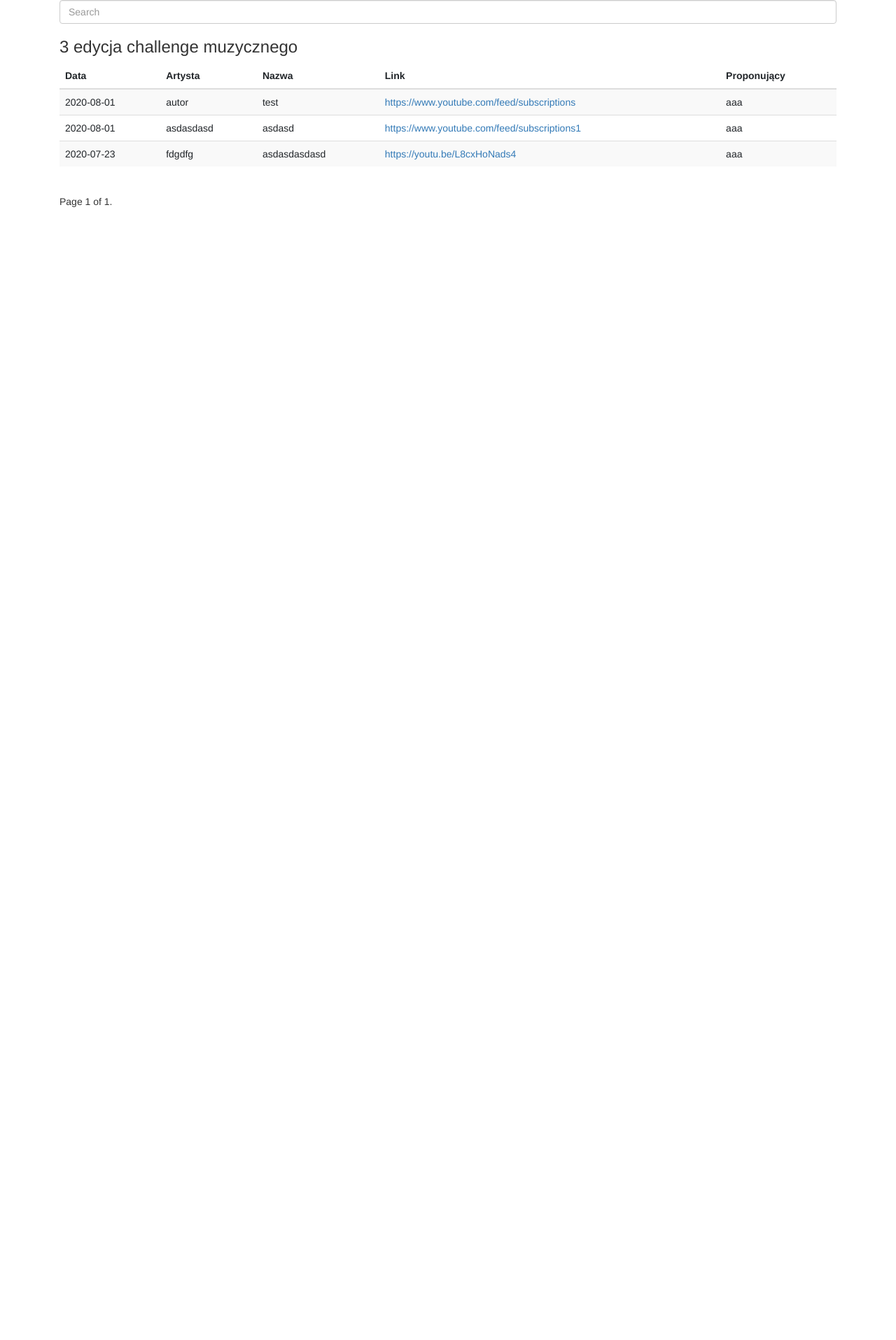
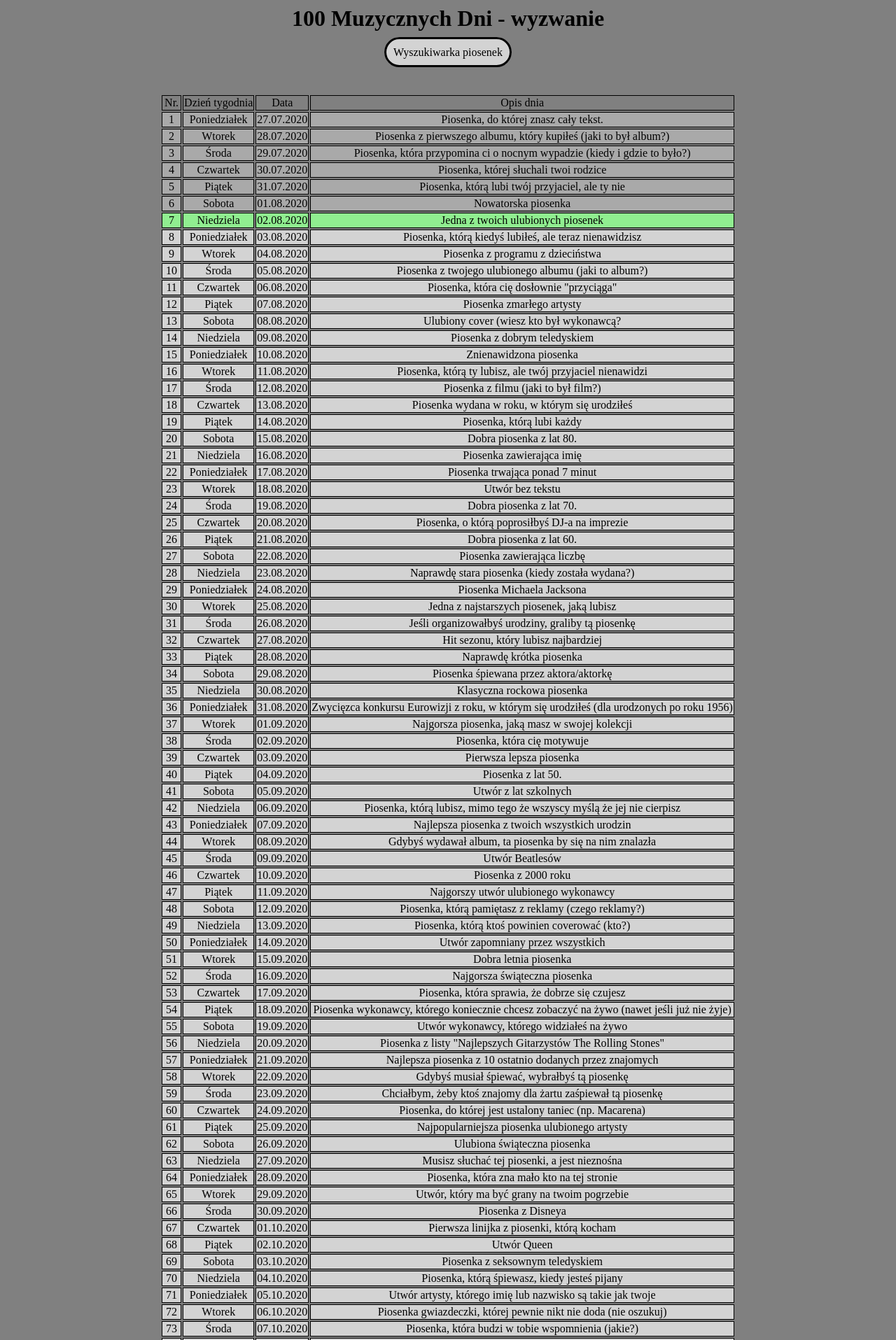
Before and after one commit to Drizii/DayChallange, a Django app: page / in a window 1280 px wide. Shown: the top 1915 px of the page at 70% size. Before the commit the page ends 296 px from the top, so only its background shows below. Run offline with Django 3.2, Linux system fonts and the light colour scheme; data comes from the database, SQL or seed files in the repository; some libraries are stand-ins or nearby versions.

Commit message:
poprawki na produkcji

```diff
--- a/challange/admin.py
+++ b/challange/admin.py
@@ -4,10 +4,13 @@ from .models import Song, Person, Day, Event
 
 class SongTabularInLine(admin.TabularInline):
     model = Song
+    extra = 3
+    fields = ("person", "artist", "title", "link")
 
 
+@admin.register(Day)
 class DayAdmin(admin.ModelAdmin):
-    inlines = [SongTabularInLine]
+    inlines = [SongTabularInLine, ]
 
     class Meta:
         model = Day
@@ -15,5 +18,4 @@ class DayAdmin(admin.ModelAdmin):
 
 admin.site.register(Person)
 admin.site.register(Song)
-admin.site.register(Day)
 admin.site.register(Event)
--- /dev/null
+++ b/challange/templates/index.html
@@ -0,0 +1,179 @@
+<head>
+	<meta charset="utf8">
+</head>
+<body>
+<div>
+<h1>100 Muzycznych Dni - wyzwanie</h1>
+
+<a id="search_button" href="/search/">Wyszukiwarka piosenek</a>
+
+<table>
+    <thead>
+    <tr><td>Nr.</td><td>Dzień tygodnia</td><td>Data</td><td>Opis dnia</td></tr>
+    </thead>
+    <tbody>
+    <tr><td>1</td><td>Poniedziałek</td><td>27.07.2020</td><td>Piosenka, do której znasz cały tekst.</td></tr>
+    <tr><td>2</td><td>Wtorek</td><td>28.07.2020</td><td>Piosenka z pierwszego albumu, który kupiłeś (jaki to był album?)</td></tr>
+    <tr><td>3</td><td>Środa</td><td>29.07.2020</td><td>Piosenka, która przypomina ci o nocnym wypadzie (kiedy i gdzie to było?)</td></tr>
+    <tr><td>4</td><td>Czwartek</td><td>30.07.2020</td><td>Piosenka, której słuchali twoi rodzice</td></tr>
+    <tr><td>5</td><td>Piątek</td><td>31.07.2020</td><td>Piosenka, którą lubi twój przyjaciel, ale ty nie</td></tr>
+    <tr><td>6</td><td>Sobota</td><td>01.08.2020</td><td>Nowatorska piosenka</td></tr>
+    <tr><td>7</td><td>Niedziela</td><td>02.08.2020</td><td>Jedna z twoich ulubionych piosenek</td></tr>
+    <tr><td>8</td><td>Poniedziałek</td><td>03.08.2020</td><td>Piosenka, którą kiedyś lubiłeś, ale teraz nienawidzisz</td></tr>
+    <tr><td>9</td><td>Wtorek</td><td>04.08.2020</td><td>Piosenka z programu z dzieciństwa</td></tr>
+    <tr><td>10</td><td>Środa</td><td>05.08.2020</td><td>Piosenka z twojego ulubionego albumu (jaki to album?)</td></tr>
+    <tr><td>11</td><td>Czwartek</td><td>06.08.2020</td><td>Piosenka, która cię dosłownie "przyciąga"</td></tr>
+    <tr><td>12</td><td>Piątek</td><td>07.08.2020</td><td>Piosenka zmarłego artysty</td></tr>
+    <tr><td>13</td><td>Sobota</td><td>08.08.2020</td><td>Ulubiony cover (wiesz kto był wykonawcą?</td></tr>
+    <tr><td>14</td><td>Niedziela</td><td>09.08.2020</td><td>Piosenka z dobrym teledyskiem</td></tr>
+    <tr><td>15</td><td>Poniedziałek</td><td>10.08.2020</td><td>Znienawidzona piosenka</td></tr>
+    <tr><td>16</td><td>Wtorek</td><td>11.08.2020</td><td>Piosenka, którą ty lubisz, ale twój przyjaciel nienawidzi</td></tr>
+    <tr><td>17</td><td>Środa</td><td>12.08.2020</td><td>Piosenka z filmu (jaki to był film?)</td></tr>
+    <tr><td>18</td><td>Czwartek</td><td>13.08.2020</td><td>Piosenka wydana w roku, w którym się urodziłeś</td></tr>
+    <tr><td>19</td><td>Piątek</td><td>14.08.2020</td><td>Piosenka, którą lubi każdy</td></tr>
+    <tr><td>20</td><td>Sobota</td><td>15.08.2020</td><td>Dobra piosenka z lat 80.</td></tr>
+    <tr><td>21</td><td>Niedziela</td><td>16.08.2020</td><td>Piosenka zawierająca imię</td></tr>
+    <tr><td>22</td><td>Poniedziałek</td><td>17.08.2020</td><td>Piosenka trwająca ponad 7 minut</td></tr>
+    <tr><td>23</td><td>Wtorek</td><td>18.08.2020</td><td>Utwór bez tekstu</td></tr>
+    <tr><td>24</td><td>Środa</td><td>19.08.2020</td><td>Dobra piosenka z lat 70.</td></tr>
+    <tr><td>25</td><td>Czwartek</td><td>20.08.2020</td><td>Piosenka, o którą poprosiłbyś DJ-a na imprezie</td></tr>
+    <tr><td>26</td><td>Piątek</td><td>21.08.2020</td><td>Dobra piosenka z lat 60.</td></tr>
+    <tr><td>27</td><td>Sobota</td><td>22.08.2020</td><td>Piosenka zawierająca liczbę</td></tr>
+    <tr><td>28</td><td>Niedziela</td><td>23.08.2020</td><td>Naprawdę stara piosenka (kiedy została wydana?)</td></tr>
+    <tr><td>29</td><td>Poniedziałek</td><td>24.08.2020</td><td>Piosenka Michaela Jacksona</td></tr>
+    <tr><td>30</td><td>Wtorek</td><td>25.08.2020</td><td>Jedna z najstarszych piosenek, jaką lubisz</td></tr>
+    <tr><td>31</td><td>Środa</td><td>26.08.2020</td><td>Jeśli organizowałbyś urodziny, graliby tą piosenkę</td></tr>
+    <tr><td>32</td><td>Czwartek</td><td>27.08.2020</td><td>Hit sezonu, który lubisz najbardziej</td></tr>
+    <tr><td>33</td><td>Piątek</td><td>28.08.2020</td><td>Naprawdę krótka piosenka</td></tr>
+    <tr><td>34</td><td>Sobota</td><td>29.08.2020</td><td>Piosenka śpiewana przez aktora/aktorkę</td></tr>
+    <tr><td>35</td><td>Niedziela</td><td>30.08.2020</td><td>Klasyczna rockowa piosenka</td></tr>
+    <tr><td>36</td><td>Poniedziałek</td><td>31.08.2020</td><td>Zwycięzca konkursu Eurowizji z roku, w którym się urodziłeś (dla urodzonych po roku 1956)</td></tr>
+    <tr><td>37</td><td>Wtorek</td><td>01.09.2020</td><td>Najgorsza piosenka, jaką masz w swojej kolekcji</td></tr>
+    <tr><td>38</td><td>Środa</td><td>02.09.2020</td><td>Piosenka, która cię motywuje</td></tr>
+    <tr><td>39</td><td>Czwartek</td><td>03.09.2020</td><td>Pierwsza lepsza piosenka</td></tr>
+    <tr><td>40</td><td>Piątek</td><td>04.09.2020</td><td>Piosenka z lat 50.</td></tr>
+    <tr><td>41</td><td>Sobota</td><td>05.09.2020</td><td>Utwór z lat szkolnych</td></tr>
+    <tr><td>42</td><td>Niedziela</td><td>06.09.2020</td><td>Piosenka, którą lubisz, mimo tego że wszyscy myślą że jej nie cierpisz</td></tr>
+    <tr><td>43</td><td>Poniedziałek</td><td>07.09.2020</td><td>Najlepsza piosenka z twoich wszystkich urodzin</td></tr>
+    <tr><td>44</td><td>Wtorek</td><td>08.09.2020</td><td>Gdybyś wydawał album, ta piosenka by się na nim znalazła</td></tr>
+    <tr><td>45</td><td>Środa</td><td>09.09.2020</td><td>Utwór Beatlesów</td></tr>
+    <tr><td>46</td><td>Czwartek</td><td>10.09.2020</td><td>Piosenka z 2000 roku</td></tr>
+    <tr><td>47</td><td>Piątek</td><td>11.09.2020</td><td>Najgorszy utwór ulubionego wykonawcy</td></tr>
+    <tr><td>48</td><td>Sobota</td><td>12.09.2020</td><td>Piosenka, którą pamiętasz z reklamy (czego reklamy?)</td></tr>
+    <tr><td>49</td><td>Niedziela</td><td>13.09.2020</td><td>Piosenka, którą ktoś powinien coverować (kto?)</td></tr>
+    <tr><td>50</td><td>Poniedziałek</td><td>14.09.2020</td><td>Utwór zapomniany przez wszystkich</td></tr>
+    <tr><td>51</td><td>Wtorek</td><td>15.09.2020</td><td>Dobra letnia piosenka</td></tr>
+    <tr><td>52</td><td>Środa</td><td>16.09.2020</td><td>Najgorsza świąteczna piosenka</td></tr>
+    <tr><td>53</td><td>Czwartek</td><td>17.09.2020</td><td>Piosenka, która sprawia, że dobrze się czujesz</td></tr>
+    <tr><td>54</td><td>Piątek</td><td>18.09.2020</td><td>Piosenka wykonawcy, którego koniecznie chcesz zobaczyć na żywo (nawet jeśli już nie żyje)</td></tr>
+    <tr><td>55</td><td>Sobota</td><td>19.09.2020</td><td>Utwór wykonawcy, którego widziałeś na żywo</td></tr>
+    <tr><td>56</td><td>Niedziela</td><td>20.09.2020</td><td>Piosenka z listy "Najlepszych Gitarzystów The Rolling Stones"</td></tr>
+    <tr><td>57</td><td>Poniedziałek</td><td>21.09.2020</td><td>Najlepsza piosenka z 10 ostatnio dodanych przez znajomych</td></tr>
+    <tr><td>58</td><td>Wtorek</td><td>22.09.2020</td><td>Gdybyś musiał śpiewać, wybrałbyś tą piosenkę</td></tr>
+    <tr><td>59</td><td>Środa</td><td>23.09.2020</td><td>Chciałbym, żeby ktoś znajomy dla żartu zaśpiewał tą piosenkę</td></tr>
+    <tr><td>60</td><td>Czwartek</td><td>24.09.2020</td><td>Piosenka, do której jest ustalony taniec (np. Macarena)</td></tr>
+    <tr><td>61</td><td>Piątek</td><td>25.09.2020</td><td>Najpopularniejsza piosenka ulubionego artysty</td></tr>
+    <tr><td>62</td><td>Sobota</td><td>26.09.2020</td><td>Ulubiona świąteczna piosenka</td></tr>
+    <tr><td>63</td><td>Niedziela</td><td>27.09.2020</td><td>Musisz słuchać tej piosenki, a jest nieznośna</td></tr>
+    <tr><td>64</td><td>Poniedziałek</td><td>28.09.2020</td><td>Piosenka, która zna mało kto na tej stronie</td></tr>
+    <tr><td>65</td><td>Wtorek</td><td>29.09.2020</td><td>Utwór, który ma być grany na twoim pogrzebie</td></tr>
+    <tr><td>66</td><td>Środa</td><td>30.09.2020</td><td>Piosenka z Disneya</td></tr>
+    <tr><td>67</td><td>Czwartek</td><td>01.10.2020</td><td>Pierwsza linijka z piosenki, którą kocham</td></tr>
+    <tr><td>68</td><td>Piątek</td><td>02.10.2020</td><td>Utwór Queen</td></tr>
+    <tr><td>69</td><td>Sobota</td><td>03.10.2020</td><td>Piosenka z seksownym teledyskiem</td></tr>
+    <tr><td>70</td><td>Niedziela</td><td>04.10.2020</td><td>Piosenka, którą śpiewasz, kiedy jesteś pijany</td></tr>
+    <tr><td>71</td><td>Poniedziałek</td><td>05.10.2020</td><td>Utwór artysty, którego imię lub nazwisko są takie jak twoje</td></tr>
+    <tr><td>72</td><td>Wtorek</td><td>06.10.2020</td><td>Piosenka gwiazdeczki, której pewnie nikt nie doda (nie oszukuj)</td></tr>
+    <tr><td>73</td><td>Środa</td><td>07.10.2020</td><td>Piosenka, która budzi w tobie wspomnienia (jakie?)</td></tr>
+    <tr><td>74</td><td>Czwartek</td><td>08.10.2020</td><td>Utwór z gatunku, którego nie znasz (jaki to gatunek?)</td></tr>
+    <tr><td>75</td><td>Piątek</td><td>09.10.2020</td><td>Dobry duet</td></tr>
+    <tr><td>76</td><td>Sobota</td><td>10.10.2020</td><td>Dziwna piosenka</td></tr>
+    <tr><td>77</td><td>Niedziela</td><td>11.10.2020</td><td>Piosenka artysty, który mieszka blisko ciebie (gdzie?)</td></tr>
+    <tr><td>78</td><td>Poniedziałek</td><td>12.10.2020</td><td>Piosenka, która była hitem, gdy miałeś 10 lat</td></tr>
+    <tr><td>79</td><td>Wtorek</td><td>13.10.2020</td><td>Piosenka artystów, którzy mają dziwny styl</td></tr>
+    <tr><td>80</td><td>Środa</td><td>14.10.2020</td><td>Piosenka ABBY</td></tr>
+    <tr><td>81</td><td>Czwartek</td><td>15.10.2020</td><td>Piosenka artysty z lat 80., który myśli, że jest fajny</td></tr>
+    <tr><td>82</td><td>Piątek</td><td>16.10.2020</td><td>To powinien być hymn narodowy</td></tr>
+    <tr><td>83</td><td>Sobota</td><td>17.10.2020</td><td>Utwór z ładną oprawą graficzną singla lub albumu (jaki to album?)</td></tr>
+    <tr><td>84</td><td>Niedziela</td><td>18.10.2020</td><td>Piosenka przypominająca ci o byłym/ byłej</td></tr>
+    <tr><td>85</td><td>Poniedziałek</td><td>19.10.2020</td><td>Piosenka, dzięki której chce ci się tańczyć</td></tr>
+    <tr><td>86</td><td>Wtorek</td><td>20.10.2020</td><td>Piosenka homoseksualisty/stki</td></tr>
+    <tr><td>87</td><td>Środa</td><td>21.10.2020</td><td>Zabawna piosenka, do której panna młoda powinna iść do ołtarza</td></tr>
+    <tr><td>88</td><td>Czwartek</td><td>22.10.2020</td><td>Piosenka artysty, którego nienawidzisz</td></tr>
+    <tr><td>89</td><td>Piątek</td><td>23.10.2020</td><td>Tą piosenka wygralibyśmy Eurowizję</td></tr>
+    <tr><td>90</td><td>Sobota</td><td>24.10.2020</td><td>Piosenka, którą zamierzasz ściągnąć/kupić</td></tr>
+    <tr><td>91</td><td>Niedziela</td><td>25.10.2020</td><td>Utwór na romantyczny obiad</td></tr>
+    <tr><td>92</td><td>Poniedziałek</td><td>26.10.2020</td><td>Piosenka dobra na zerwanie</td></tr>
+    <tr><td>93</td><td>Wtorek</td><td>27.10.2020</td><td>Piosenka z gatunku ska</td></tr>
+    <tr><td>94</td><td>Środa</td><td>28.10.2020</td><td>Przereklamowana piosenka</td></tr>
+    <tr><td>95</td><td>Czwartek</td><td>29.10.2020</td><td>Według ciebie najtrudniejsza piosenka do opanowania na instrumencie</td></tr>
+    <tr><td>96</td><td>Piątek</td><td>30.10.2020</td><td>Jak śmiesznie byłoby, gdyby zagrali to w dworcowej toalecie</td></tr>
+    <tr><td>97</td><td>Sobota</td><td>31.11.2020</td><td>Gdyby nakręciliby o mnie film, ta piosenka byłaby w napisach końcowych</td></tr>
+    <tr><td>98</td><td>Niedziela</td><td>01.11.2020</td><td>Dedykuję tę piosenkę przyjacielowi (komu?)</td></tr>
+    <tr><td>99</td><td>Poniedziałek</td><td>02.11.2020</td><td>Każde dziecko powinno tego słuchać, żeby nauczyć się doceniać dobrą muzykę</td></tr>
+    <tr><td>100</td><td>Wtorek</td><td>03.11.2020</td><td> Zakończyłem wyzwanie stu dni piosenek, więc dodaję tę piosenkę bez powodu, bo mogę</td></tr>
+    </tbody>
+</table>
+</div>
+<style>
+    body div {
+        max-width: 1200px;
+        margin: auto;
+        text-align: center;
+    }
+
+    table {
+        margin: auto;
+        text-align: center;
+    }
+    td {
+        border: solid;
+        border-width: 1px;
+        background-color: lightgray;
+    }
+    thead td {
+        background-color: gray;
+    }
+
+    body {
+        background-color: gray;
+    }
+    #search_button {
+        border: solid;
+        border-color: black;
+        padding: 10px;
+        background-color: lightgray;
+        color: black;
+        text-decoration: none;
+        border-radius: 30px;
+    }
+
+    table {
+    	margin-top: 50px;
+    }
+
+    #search_button:hover {
+        background-color: darkgray;
+        text-decoration: underline;
+    }
+</style>
+<script>
+    date = new Date();
+    day = String("0" + date.getDate()).slice(-2);
+    month = String("0" + (date.getMonth() + 1)).slice(-2);
+    today = day + "." + month + "." + date.getFullYear();
+    trs = document.getElementsByTagName("tr");
+    for(i=1; i<trs.length; i++){
+        if(trs[i].childNodes[2].innerText === today){
+            for(j=0;j<trs[i].childNodes.length;j++){
+                trs[i].childNodes[j].style.backgroundColor = "lightgreen";
+            }
+            break;
+	}else{
+            for(j=0; j<trs[i].childNodes.length; j++){
+                trs[i].childNodes[j].style.backgroundColor = "darkgray";
+            }
+        }
+    }
+</script>
+</body>
--- a/challange/templates/main.html
+++ b/challange/templates/main.html
@@ -36,7 +36,7 @@
   <h3> 3 edycja challenge muzycznego  </h3>
 {% for song in page_obj %}
     <tr>
-        <td>{{ song.day_set.all.0 }}</td>
+        <td>{{ song.day }}</td>
         <td>{{ song.artist }}</td>
         <td>{{ song.title }}</td>
         <td><a href="{{ song.link }}">{{ song.link }}</a></td>
--- a/challange/urls.py
+++ b/challange/urls.py
@@ -15,9 +15,11 @@ Including another URLconf
 """
 from django.contrib import admin
 from django.urls import path, include
+from django.views.generic.base import TemplateView
 from .views import search_song_view
 
 urlpatterns = [
     path('admin/', admin.site.urls),
-    path('', search_song_view, name='search_results')
+    path('', TemplateView.as_view(template_name="index.html"), name='index'),
+    path('search/', search_song_view, name='search_results'),
 ]
--- a/challange/views.py
+++ b/challange/views.py
@@ -7,12 +7,12 @@ from django.db.models import Q
 
 def search_song_view(request):
     query = request.GET.get("q", None)
-    qs = Song.objects.all().order_by('day')
+    qs = Song.objects.all()
     if query is not None:
         qs = qs.filter(
             Q(title__icontains=query) | Q(artist__icontains=query)
         )
-    paginator = Paginator(qs.order_by('day'), 30)
+    paginator = Paginator(qs.order_by('-day__day'), 30)
     page_number = request.GET.get('page')
     page_obj = paginator.get_page(page_number)
     context = {
```
Also changed, not shown: challange/models.py (+10 -10 lines), challange/migrations/0006_auto_20200802_1912.py (added).
